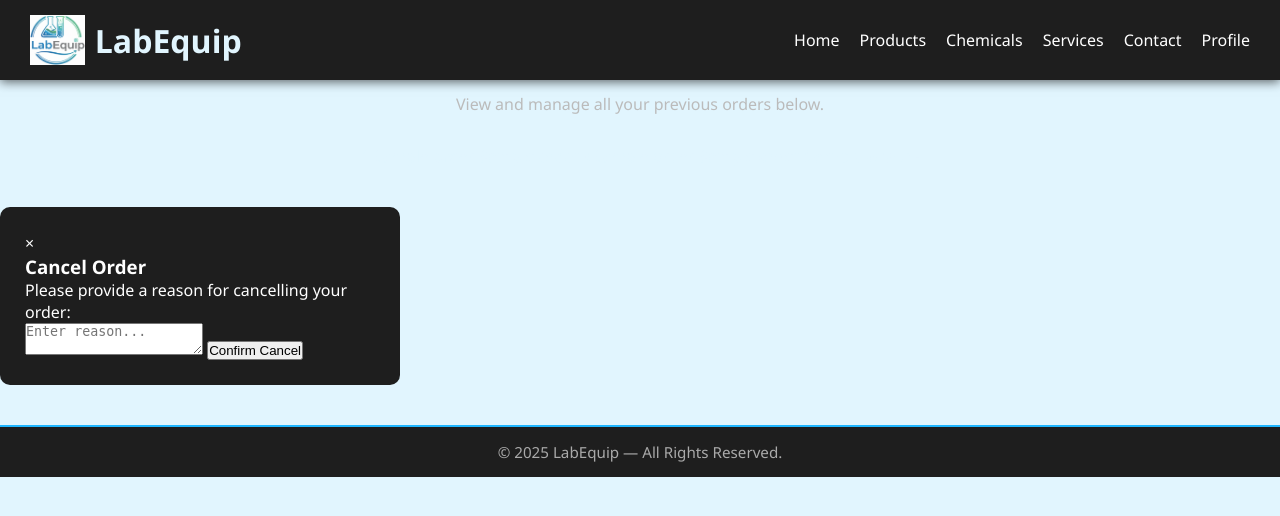
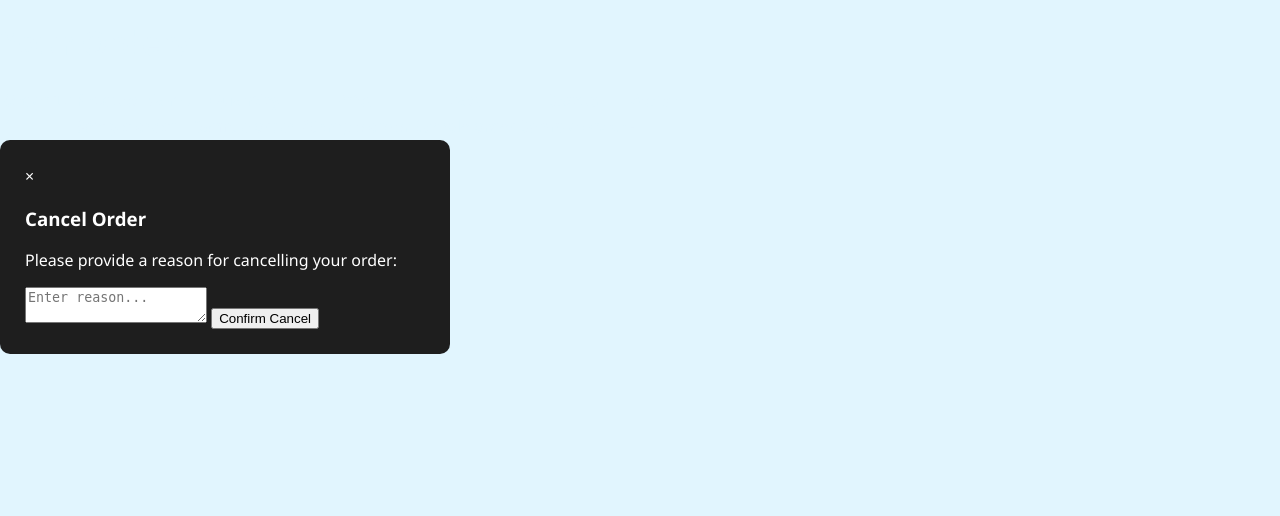
Before and after one commit to anshjw/Microproject, a Flask app: template templates/orders.html in a window 1280 px wide. Shown: the top 516 px of the page. Run offline with Flask 2, Linux system fonts and the light colour scheme; the template is opened without the code that fills it: most values are stand-ins (such as "Sample title", 1, 10 or a date in 2020).

Commit message:
Updated app

```diff
--- a/templates/orders.html
+++ b/templates/orders.html
@@ -1,47 +1,35 @@
 <!DOCTYPE html>
 <html lang="en">
-
 <head>
   <meta charset="UTF-8">
   <meta name="viewport" content="width=device-width, initial-scale=1.0">
-  <title>My Orders - LabEquip</title>
-  <link rel="stylesheet" href="{{ url_for('static', filename='style.css') }}">
+  <title>Your Orders - Oprent</title>
   <link rel="stylesheet" href="{{ url_for('static', filename='order.css') }}">
 </head>
-
 <body>
-  <!-- ===== HEADER ===== -->
-  <header>
-    <div class="logo">
-      <img src="{{ url_for('static', filename='LE LOGO3.png') }}" alt="LabEquip Logo">
-      <h1>LabEquip</h1>
-    </div>
-    <nav>
-      <ul>
-        <li><a href="{{ url_for('home') }}">Home</a></li>
-        <li><a href="{{ url_for('products') }}">Products</a></li>
-        <li><a href="{{ url_for('chemicals') }}">Chemicals</a></li>
-        <li><a href="{{ url_for('services') }}">Services</a></li>
-        <li><a href="{{ url_for('contacts') }}">Contact</a></li>
-        <li><a href="{{ url_for('profile') }}">Profile</a></li>
-      </ul>
-    </nav>
-  </header>
-
-  <!-- ===== ORDERS SECTION ===== -->
-  <section class="product-section">
-    <h2>My Orders</h2>
-    <p class="sub-text">View and manage all your previous orders below.</p>
-
+  <div class="orders-container">
+    <h1>Your Orders</h1>
+    <table class="orders-table">
+      <thead>
+        <tr>
+          <th>Order ID</th>
+          <th>Product Name</th>
+          <th>Quantity</th>
+          <th>Price</th>
+          <th>Date</th>
+          <th>Status</th>
+          <th>Action</th>
+        </tr>
+      </thead>
       <tbody>
         {% if orders %}
           {% for order in orders %}
             <tr>
-        <td>{{ order[0] }}</td> <!-- order_id -->
-        <td>{{ order[1] }}</td> <!-- Instrument_Name -->
-        <td>{{ order[2] }}</td> <!-- Quantity -->
-        <td>₹{{ order[3] }}</td> <!-- Price -->
-        <td>{{ order[4] }}</td> <!-- Order_Date -->
+              <td>{{ order[0] }}</td>
+              <td>{{ order[1] }}</td>
+              <td>{{ order[2] }}</td>
+              <td>₹{{ order[3] }}</td>
+              <td>{{ order[4] }}</td>
               <td>
                 <span class="status">{{ order[5] }}</span>
               </td>
@@ -58,8 +46,8 @@
           <tr><td colspan="7">No orders found.</td></tr>
         {% endif %}
       </tbody>
-
-  </section>
+    </table>
+  </div>
 
   <!-- Cancel Modal -->
   <div id="cancelModal" class="modal">
@@ -71,15 +59,7 @@
       <button id="confirmCancelBtn">Confirm Cancel</button>
     </div>
   </div>
-
-
-
-  <!-- ===== FOOTER ===== -->
-  <footer>
-    <p>© 2025 LabEquip — All Rights Reserved.</p>
-  </footer>
-
-  <script src="{{ url_for('static', filename='order.js') }}"></script>
+  <script src="{{ url_for('static', filename='order.js') }}" defer></script>
   <script src="{{ url_for('static', filename='cancel.js') }}" defer></script>
 </body>
 </html>
```
Lines whose indentation alone changed are shown as unchanged.
